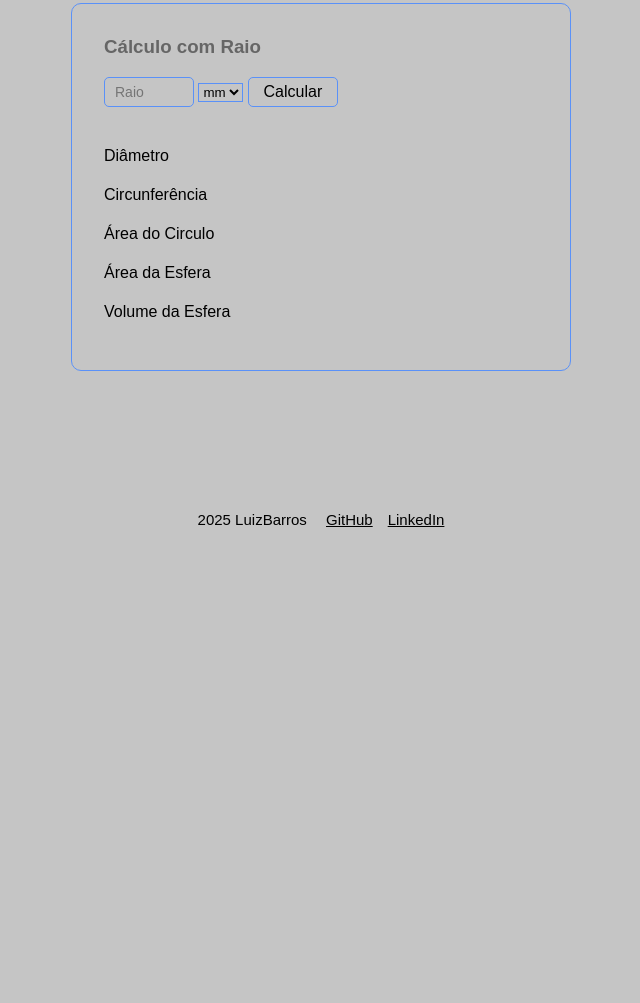
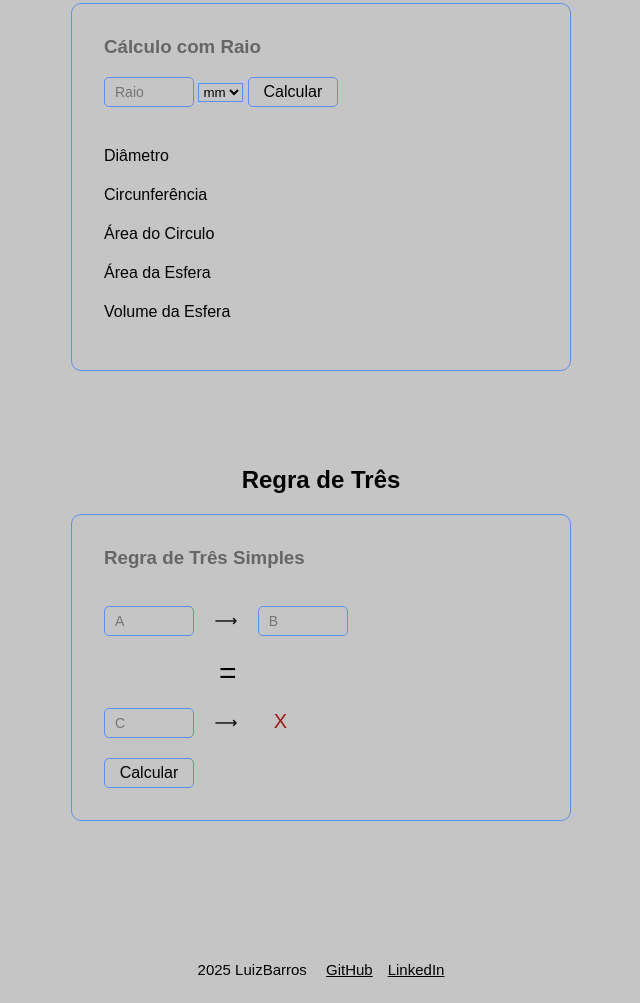
Before and after one commit to luiz-barros-92/de-cabeca, a plain HTML site: page index.html in a window 1280 px wide. Shown: the part 736-1739 px from the top of the page, without its empty margins (319-959 px from the left). Before the commit the page ends 1289 px from the top, so only its background shows below. Drawn offline with Linux system fonts and the light colour scheme.

Commit message:
Implementada calculadora de regra de três simples

```diff
--- a/index.html
+++ b/index.html
@@ -11,8 +11,9 @@
     <nav class="menu">
         <ul>
             <li><a href="index.html"><img src="src/img/calc.png" alt="calculadora" id="icone"></a></li>
-            <li><a href="#porcentagem" data-offset="100">Porcentagem</a></li>
-            <li><a href="#geometria" data-offset="200">Geometria</a></li>
+            <li><a href="#porcentagem" data-offset="120">Porcentagem</a></li>
+            <li><a href="#geometria" data-offset="120">Geometria</a></li>
+            <li><a href="#regraTres" data-offset="120">Regra de Três</a></li>
         </ul>
     </nav>
     <main>
@@ -26,9 +27,9 @@
                 <hr><br>
                 <input type="number" name="porc5" id="porc5"> &emsp;<b>−</b>&emsp;<input type="number" name="porc6" id="porc6"> <b>%</b> &nbsp;<input type="button" value="=" onclick="calcularPorc3()">&emsp;<output id="outPorc3"></output>
                 </article>
-            <h2>Geometria</h2>
+            <h2 id="geometria">Geometria</h2>
             <article>
-                <h3 id="geometria">Cálculo com Raio</h3>
+                <h3>Cálculo com Raio</h3>
                 <input type="number" name="Raio" id="raio" placeholder="Raio">
                 <select id="unidade" name="unidade"><option value="mm">mm</option><option value="cm">cm</option><option value="m">m</option><option value="km">Km</option></select>
                 <input type="button" value="Calcular" id="btnRaio" onclick="calcularRaio()">
@@ -38,6 +39,23 @@
                 <p>Área da Esfera <output id="outResultado4"></output>&nbsp;<output id="outUnidade4"></output></p>
                 <p>Volume da Esfera <output id="outResultado5"></output>&nbsp;<output id="outUnidade5"></output></p>
             </article>
+            <h2 id="regraTres">Regra de Três</h2>
+            <article>
+                <h3>Regra de Três Simples</h3>
+                <br>
+                <input type="number" name="a3" id="a3" placeholder="A">
+                &emsp;&#10230;&emsp;
+                <input type="number" name="b3" id="b3" placeholder="B">
+                <br>
+                <span id="igual">=</span>
+                <br><br>
+                <input type="number" name="c3" id="c3" placeholder="C">
+                &emsp;&#10230;&emsp;
+                &emsp;<output id="out3Simp">X</output>
+                <br>
+                <input type="button" value="Calcular" id="btnReg3Simp" onclick="regra3Simp()">
+            </article>
+
     </section>
     </main>
     <footer>
--- a/src/script.js
+++ b/src/script.js
@@ -104,3 +104,18 @@ function calcularRaio() {
   document.getElementById('outResultado4').value = `${areaEsf.toFixed(2).replace('.', ',')}`;
   document.getElementById('outResultado5').value = `${volumeEsf.toFixed(2).replace('.', ',')}`;
 }
+
+function regra3Simp() {
+
+	const a = parseFloat(document.getElementById('a3').value);
+	const b = parseFloat(document.getElementById('b3').value);
+	const c = parseFloat(document.getElementById('c3').value);
+
+	if (isNaN(a) || isNaN(b) || isNaN(c)) {
+		alert("Por favor, insira apenas valores numéricos!");
+    return;
+	}
+
+const resultado = (b * c) / a;
+document.getElementById('out3Simp').value = `${resultado.toFixed(2).replace('.', ',')}`;
+}
--- a/src/style.css
+++ b/src/style.css
@@ -168,5 +168,9 @@ select {
     background-color: #c5c5c5;
     border: 1px solid #5a91f8; }
 
-#btnRaio{
+#btnRaio, #btnReg3Simp {
     width: 90px; }
+
+#igual {
+    font-size: 30px;
+    margin: 115px; }
```
